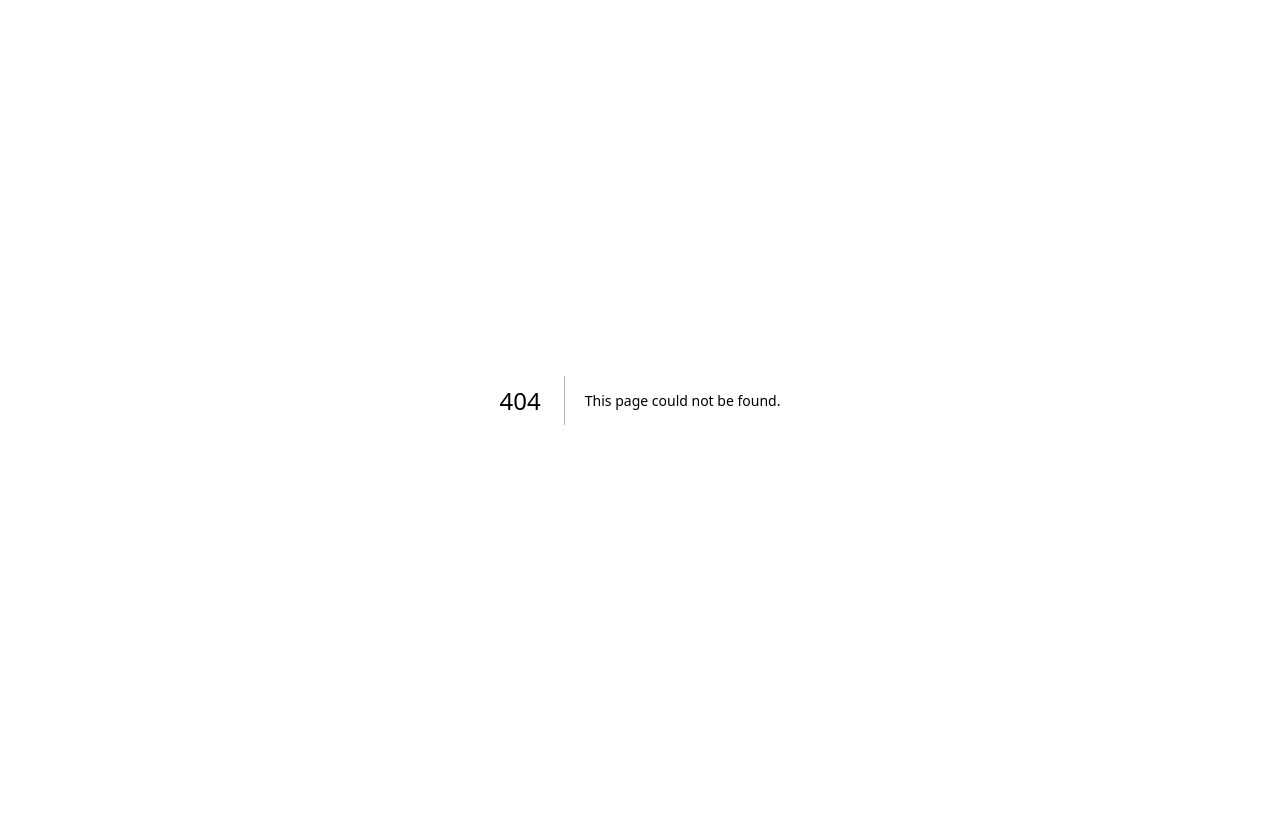
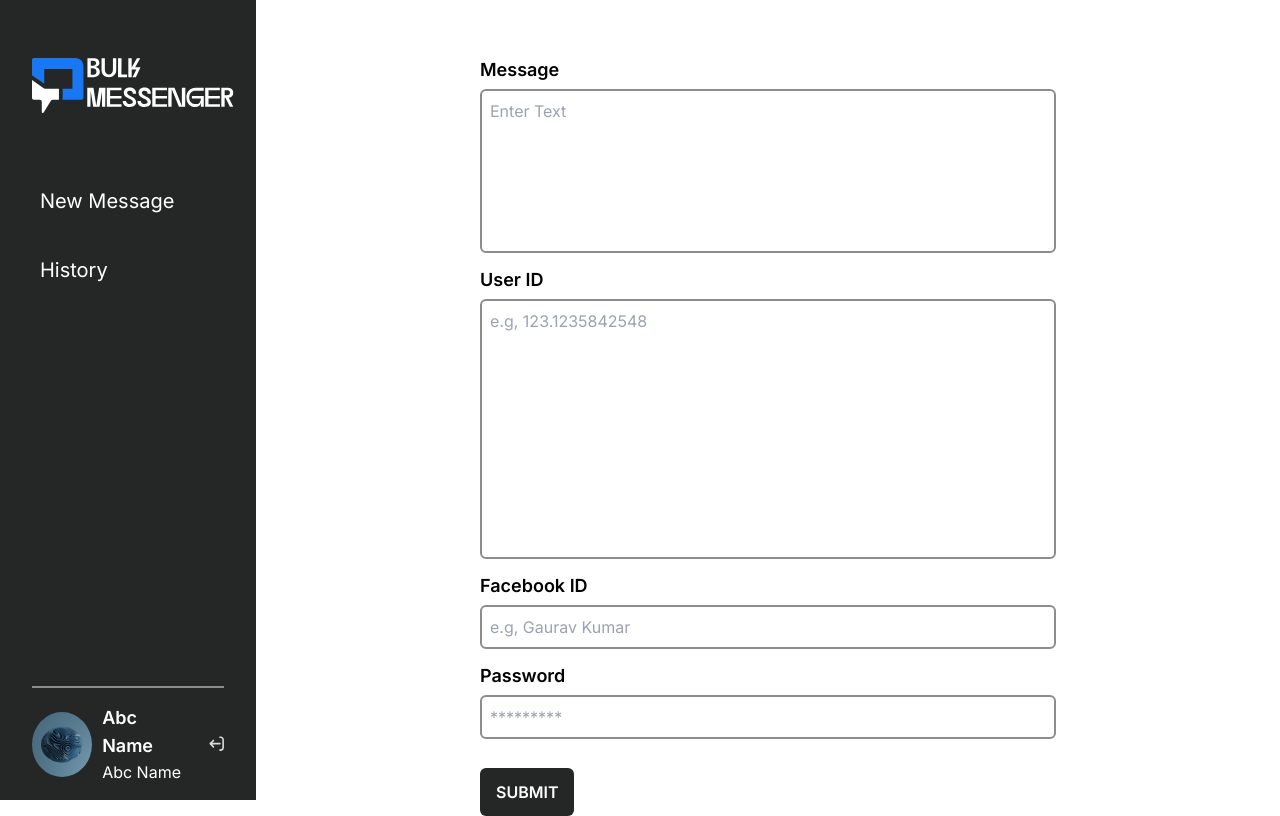
Before and after one commit to WebsitesByMTT/bulk-messenger-pt2-client, a Next.js app: page /newmessage in a window 1280 px wide. Before the commit this address had no page. Built offline with nearby package versions, Linux system fonts and the light colour scheme.

Commit message:
change file structure

```diff
--- a/package.json
+++ b/package.json
@@ -10,6 +10,7 @@
   },
   "dependencies": {
     "axios": "^1.6.7",
+    "framer-motion": "^11.0.12",
     "next": "14.1.3",
     "react": "^18",
     "react-dom": "^18",
--- a/src/app/globals.css
+++ b/src/app/globals.css
@@ -15,8 +15,6 @@
     --background-end-rgb: 0, 0, 0;
   }
 }
-
-
 
 @layer utilities {
   .text-balance {
@@ -49,3 +47,7 @@ table td{
   font-size: 1rem;
   color: #404040
 }
+
+table tr{
+  border-bottom: solid 1px #8C8C8C;
+}
--- a/src/app/home/page.js
+++ /dev/null
@@ -1,14 +0,0 @@
-import Navbar from "@/components/Sidebar";
-import History from "@/components/History";
-import NewMessage from "@/components/NewMessage";
-const page = () => {
-  return (
-    <div className="flex">
-      <Navbar />
-      {/* <NewMessage /> */}
-      <History />
-    </div>
-  );
-};
-
-export default page;
--- a/src/app/layout.js
+++ b/src/app/layout.js
@@ -1,5 +1,6 @@
 import { Inter } from "next/font/google";
 import "./globals.css";
+import Sidebar from "@/components/Sidebar";
 
 const inter = Inter({ subsets: ["latin"] });
 
@@ -11,7 +12,10 @@ export const metadata = {
 export default function RootLayout({ children }) {
   return (
     <html lang="en">
-      <body className={inter.className}>{children}</body>
+      <body className={inter.className} style={{ display: "flex" }}>
+        <Sidebar />
+        {children}
+      </body>
     </html>
   );
 }
--- a/src/app/login/page.js
+++ b/src/app/login/page.js
@@ -93,8 +93,8 @@ const page = () => {
                   xmlns="http://www.w3.org/2000/svg"
                 >
                   <path
-                    fill-rule="evenodd"
-                    clip-rule="evenodd"
+                    fillRule="evenodd"
+                    clipRule="evenodd"
                     d="M4.36067 0.672816C4.12957 0.449616 3.82005 0.326112 3.49878 0.328904C3.17751 0.331696 2.87019 0.46056 2.64301 0.687742C2.41582 0.914924 2.28696 1.22225 2.28417 1.54352C2.28138 1.86479 2.40488 2.17431 2.62808 2.4054L19.7824 19.5597C20.0135 19.7829 20.323 19.9064 20.6443 19.9036C20.9656 19.9008 21.2729 19.772 21.5001 19.5448C21.7272 19.3176 21.8561 19.0103 21.8589 18.689C21.8617 18.3677 21.7382 18.0582 21.515 17.8271L19.7101 16.0223C21.6186 14.5006 23.0298 12.4443 23.7634 10.1163C22.2024 5.14519 17.5585 1.53911 12.0715 1.53911C10.1508 1.5365 8.25654 1.98739 6.54294 2.85509L4.36067 0.672816ZM9.58171 5.89263L11.4368 7.74897C11.8523 7.63864 12.2895 7.63937 12.7046 7.75109C13.1197 7.86282 13.4982 8.08162 13.8022 8.3856C14.1062 8.68958 14.325 9.06807 14.4367 9.48319C14.5484 9.89831 14.5492 10.3355 14.4388 10.751L16.2939 12.6061C16.8465 11.67 17.0723 10.5767 16.9356 9.49832C16.7989 8.4199 16.3076 7.41752 15.5389 6.64887C14.7703 5.88021 13.7679 5.3889 12.6895 5.25222C11.6111 5.11555 10.5178 5.34003 9.58171 5.89263Z"
                     fill="#404040"
                   />
--- a/src/components/NewMessage.jsx
+++ b/src/app/newmessage/page.js
@@ -1,8 +1,22 @@
+"use client";
+import { motion } from "framer-motion";
+import { useState } from "react";
+
 const NewMessage = () => {
+  const [message, setMessage] = useState("");
+  const [userId, setUserId] = useState("");
+  const [facebookId, setFacebookId] = useState("");
+  const [password, setPassword] = useState("");
+
   return (
-    <div className="m-auto w-[35%]">
+    <motion.div
+      className="m-auto mt-12 w-[45%]"
+      initial={{ opacity: 0 }}
+      animate={{ opacity: 1 }}
+      transition={{ duration: 0.3 }}
+    >
       <form className="flex flex-col gap-[5px]">
-        <lable className="text-lg font-semibold mt-2" for="message">
+        <lable className="text-lg font-semibold mt-2" htmlFor="message">
           Message
         </lable>
         <textarea
@@ -10,8 +24,10 @@ const NewMessage = () => {
           name="message"
           rows="6"
           placeholder="Enter Text"
+          required
+          onChange={(e) => setMessage(e.target.value)}
         ></textarea>
-        <lable className="text-lg font-semibold mt-2" for="userId">
+        <lable className="text-lg font-semibold mt-2" htmlFor="userId">
           User ID
         </lable>
         <textarea
@@ -19,8 +35,10 @@ const NewMessage = () => {
           name="userId"
           rows="10"
           placeholder="e.g, 123.1235842548"
+          required
+          onChange={(e) => setUserId(e.target.value)}
         ></textarea>
-        <lable className="text-lg font-semibold mt-2" for="facebookId">
+        <lable className="text-lg font-semibold mt-2" htmlFor="facebookId">
           Facebook ID
         </lable>
         <input
@@ -28,21 +46,25 @@ const NewMessage = () => {
           name="facebookId"
           placeholder="e.g, Gaurav Kumar"
           type="text"
+          required
+          onChange={(e) => setFacebookId(e.target.value)}
         />
-        <lable className="text-lg font-semibold mt-2" for="Password">
+        <lable className="text-lg font-semibold mt-2" htmlFor="Password">
           Password
         </lable>
         <input
           className="border-2 border-[#8C8C8C] rounded-md p-2"
           name="Password"
-          placeholder="e.g, Gaurav Kumar"
+          placeholder="*********"
           type="password"
+          required
+          onChange={(e) => setPassword(e.target.value)}
         />
         <button className="bg-[#252727] px-4 py-3 rounded-md font-semibold text-white w-fit mt-6">
           SUBMIT
         </button>
       </form>
-    </div>
+    </motion.div>
   );
 };
 
--- a/src/app/page.js
+++ b/src/app/page.js
@@ -1,10 +1,8 @@
-import FormPage from "@/components/Form";
-import Image from "next/image";
+import Sidebar from "@/components/Sidebar";
 
 export default function Home() {
   return (
     <main>
-
     </main>
   );
 }
--- a/src/components/Sidebar.jsx
+++ b/src/components/Sidebar.jsx
@@ -1,9 +1,21 @@
+"use client";
+import Link from "next/link";
 import LoginImage from "../assets/LoginImage.png";
 import Image from "next/image";
-const Navbar = () => {
+import { usePathname } from "next/navigation";
+
+const Sidebar = () => {
+  const pathname = usePathname();
   return (
-    <div className="flex flex-col justify-between bg-[#252727] w-[20%] pl-8 h-screen min-w-[250px]">
+    <div
+      className={
+        pathname === "/login"
+          ? "hidden"
+          : "flex flex-col justify-between bg-[#252727] w-[20%] pl-8 h-screen min-w-[250px]"
+      }
+    >
       <div className="pt-10">
+        <Link href="/">
           <svg
             width="90%"
             height="91"
@@ -24,13 +36,24 @@ const Navbar = () => {
               fill="white"
             />
           </svg>
+        </Link>
         <ul className="text-white text-xl flex flex-col gap-[25px] mt-12">
+          <Link
+            href="/newmessage"
+            className="p-2 hover:bg-white hover:text-black rounded-tl-xl rounded-bl-xl transition-all duration-500 ease"
+          >
             <li>New Message</li>
+          </Link>
+          <Link
+            href="/history"
+            className="p-2 hover:bg-white hover:text-black rounded-tl-xl rounded-bl-xl transition-all duration-500 ease"
+          >
             <li>History</li>
+          </Link>
         </ul>
       </div>
-      <div className="py-4 flex items-center space-between border-t-[2px] border-[#8C8C8C] text-white mr-8">
-        <div className="flex gap-[15px] w-[80%] items-center">
+      <div className="py-4 flex items-center justify-between border-t-[2px] border-[#8C8C8C] text-white mr-8">
+        <div className="flex gap-[10px] w-[80%] items-center">
           <div className="w-[65px] h-[65px]">
             <Image className="w-full h-full rounded-[100%]" src={LoginImage} />
           </div>
@@ -39,8 +62,9 @@ const Navbar = () => {
             <p>Abc Name</p>
           </div>
         </div>
+        <Link href="/login" className="w-[8%]">
           <svg
-          width="20%"
+            width="100%"
             height="45%"
             viewBox="0 0 31 31"
             fill="none"
@@ -49,14 +73,15 @@ const Navbar = () => {
             <path
               d="M22.0001 28.5H23.6251C24.918 28.5 26.158 27.9864 27.0722 27.0721C27.9864 26.1579 28.5001 24.9179 28.5001 23.625V7.37497C28.5001 6.08204 27.9864 4.84206 27.0722 3.92783C26.158 3.01359 24.918 2.49997 23.6251 2.49997H22.0001M9.00006 8.99997L2.50006 15.5M2.50006 15.5L9.00006 22M2.50006 15.5L22.0001 15.5"
               stroke="#D9D9D9"
-            stroke-width="3.25"
-            stroke-linecap="round"
-            stroke-linejoin="round"
+              strokeWidth="3.25"
+              strokeLinecap="round"
+              strokeLinejoin="round"
             />
           </svg>
+        </Link>
       </div>
     </div>
   );
 };
 
-export default Navbar;
+export default Sidebar;
--- a/src/components/hero/Hero.jsx
+++ /dev/null
@@ -1,9 +0,0 @@
-import styles from './hero.module.scss'
-
-const Hero = () => {
-  return (
-    <div>Hero</div>
-  )
-}
-
-export default Hero
```
Also changed, not shown: src/app/history/page.js (renamed from src/components/History.jsx, +15 -7 lines), src/components/hero/hero.module.scss (deleted), 1 other file (tests, documents, lock files or other folders). Lines whose indentation alone changed are shown as unchanged.
